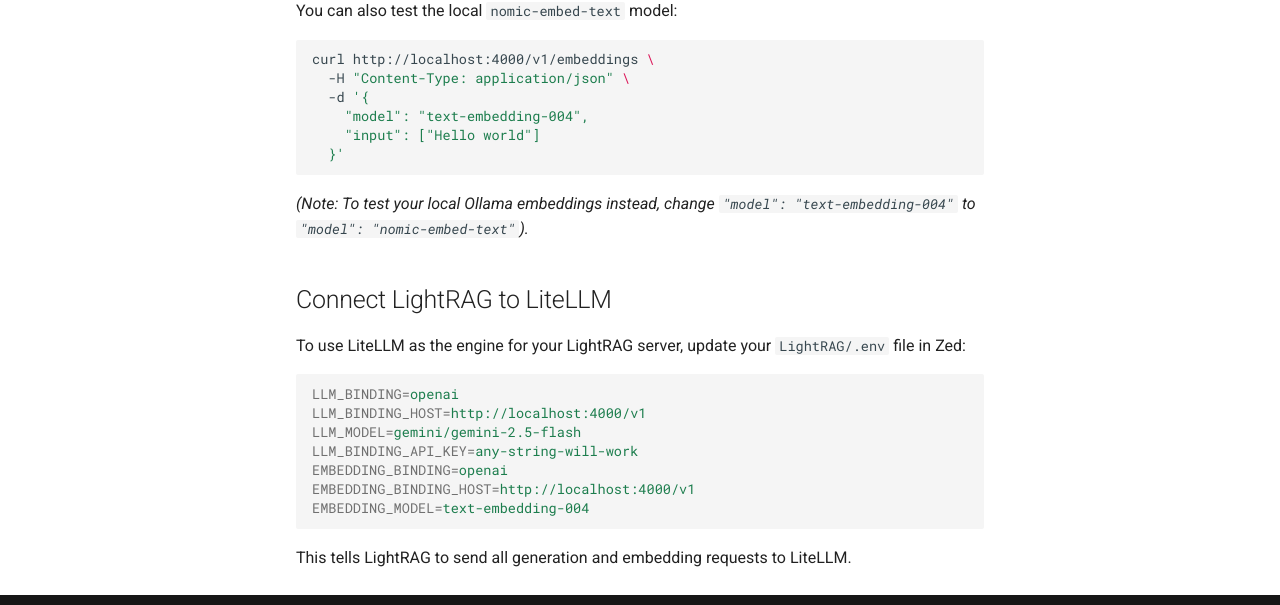
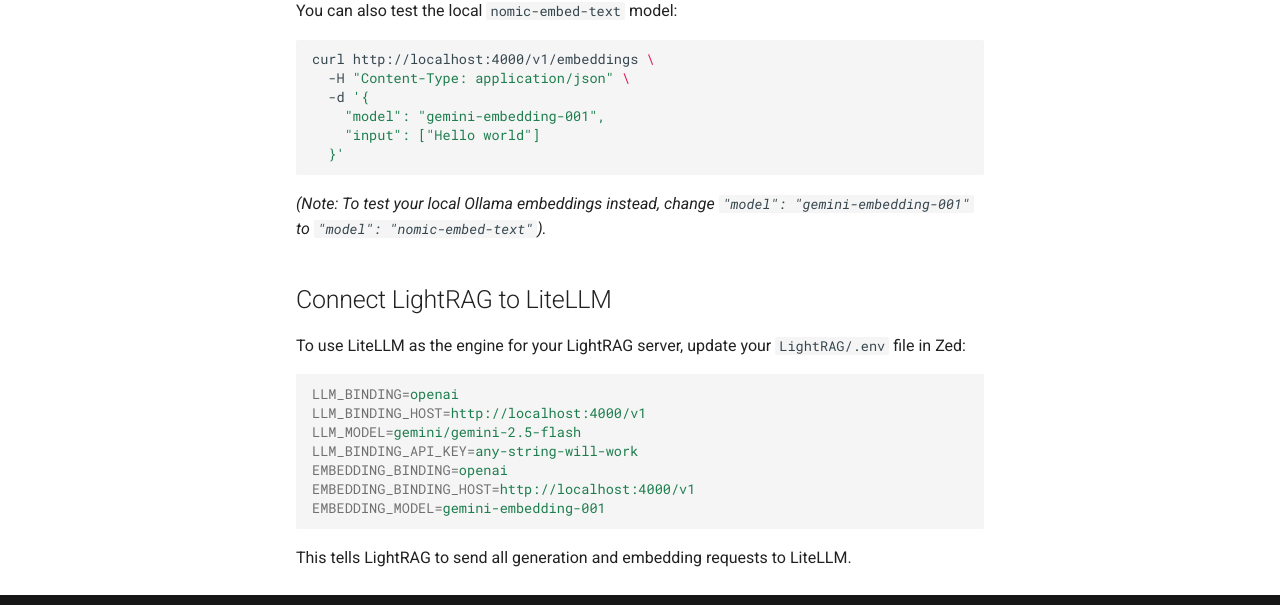
Before and after one commit to kbhatiya999/rag-notes, an MkDocs documentation site: the page built from docs/litellm/5-usage-and-testing.md, in a window 1280 px wide and 1353 px high. Shown: the part 714-1319 px from the top of the window. Built offline with MkDocs 1.6.1 and Material for MkDocs 9.7.7, drawn with Linux system fonts in a browser that asks for light colours; comment, search, counter and statistics services are not loaded.

Commit message:
Updated Gemini embedding model to latest gemini-embedding-001 in LiteLLM docs.

````diff
--- a/docs/litellm/5-usage-and-testing.md
+++ b/docs/litellm/5-usage-and-testing.md
@@ -26,11 +26,11 @@
 curl http://localhost:4000/v1/embeddings \
   -H "Content-Type: application/json" \
   -d '{
-    "model": "text-embedding-004",
+    "model": "gemini-embedding-001",
     "input": ["Hello world"]
   }'
 ```
-*(Note: To test your local Ollama embeddings instead, change `"model": "text-embedding-004"` to `"model": "nomic-embed-text"`).*
+*(Note: To test your local Ollama embeddings instead, change `"model": "gemini-embedding-001"` to `"model": "nomic-embed-text"`).*
 
 ## Connect LightRAG to LiteLLM
 To use LiteLLM as the engine for your LightRAG server, update your `LightRAG/.env` file in Zed:
@@ -42,7 +42,7 @@
 LLM_BINDING_API_KEY=any-string-will-work
 EMBEDDING_BINDING=openai
 EMBEDDING_BINDING_HOST=http://localhost:4000/v1
-EMBEDDING_MODEL=text-embedding-004
+EMBEDDING_MODEL=gemini-embedding-001
 ```
 
 This tells LightRAG to send all generation and embedding requests to LiteLLM.
````
Also changed, not shown: docs/litellm/3-configuration.md (+2 -2 lines).
